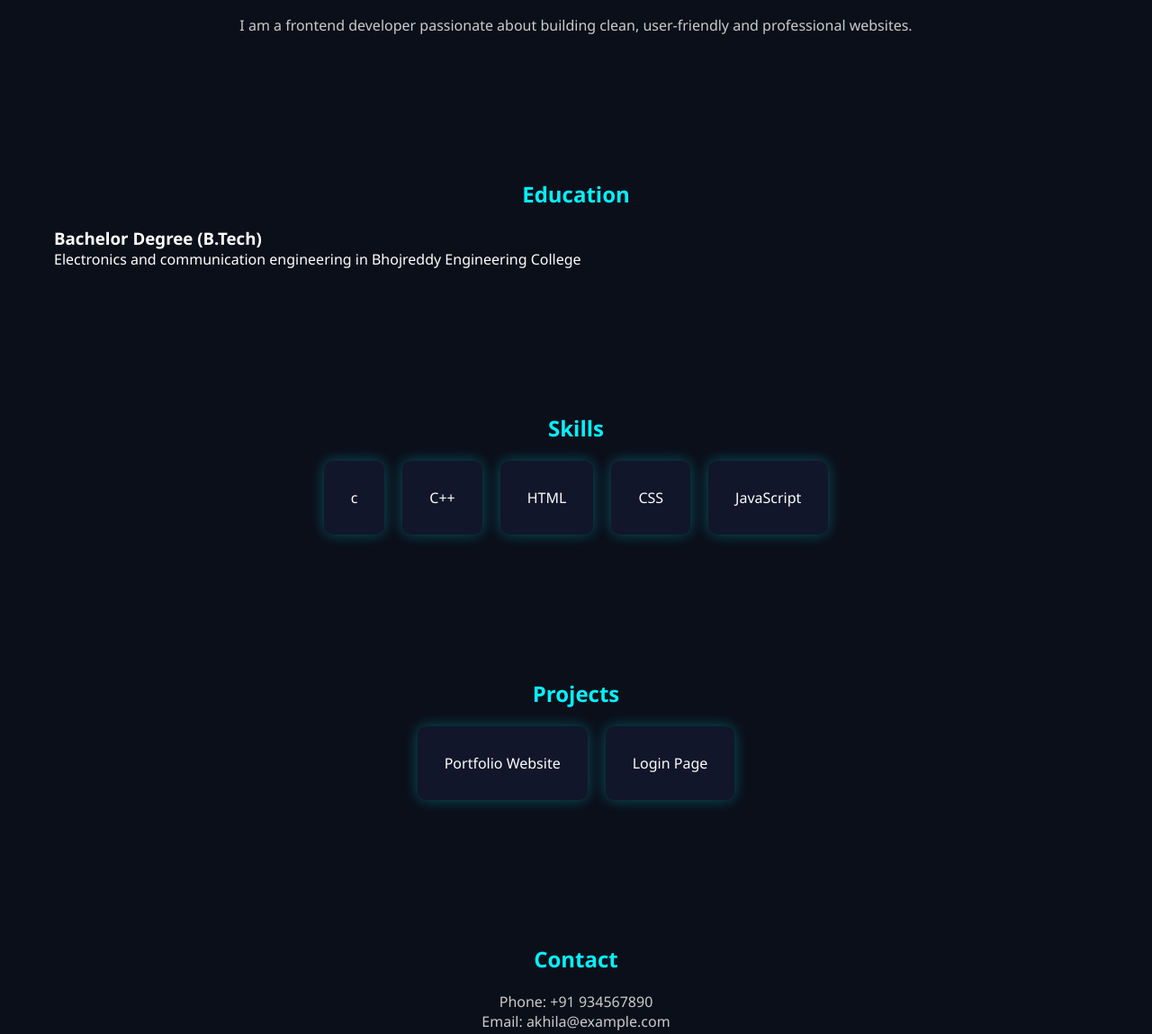
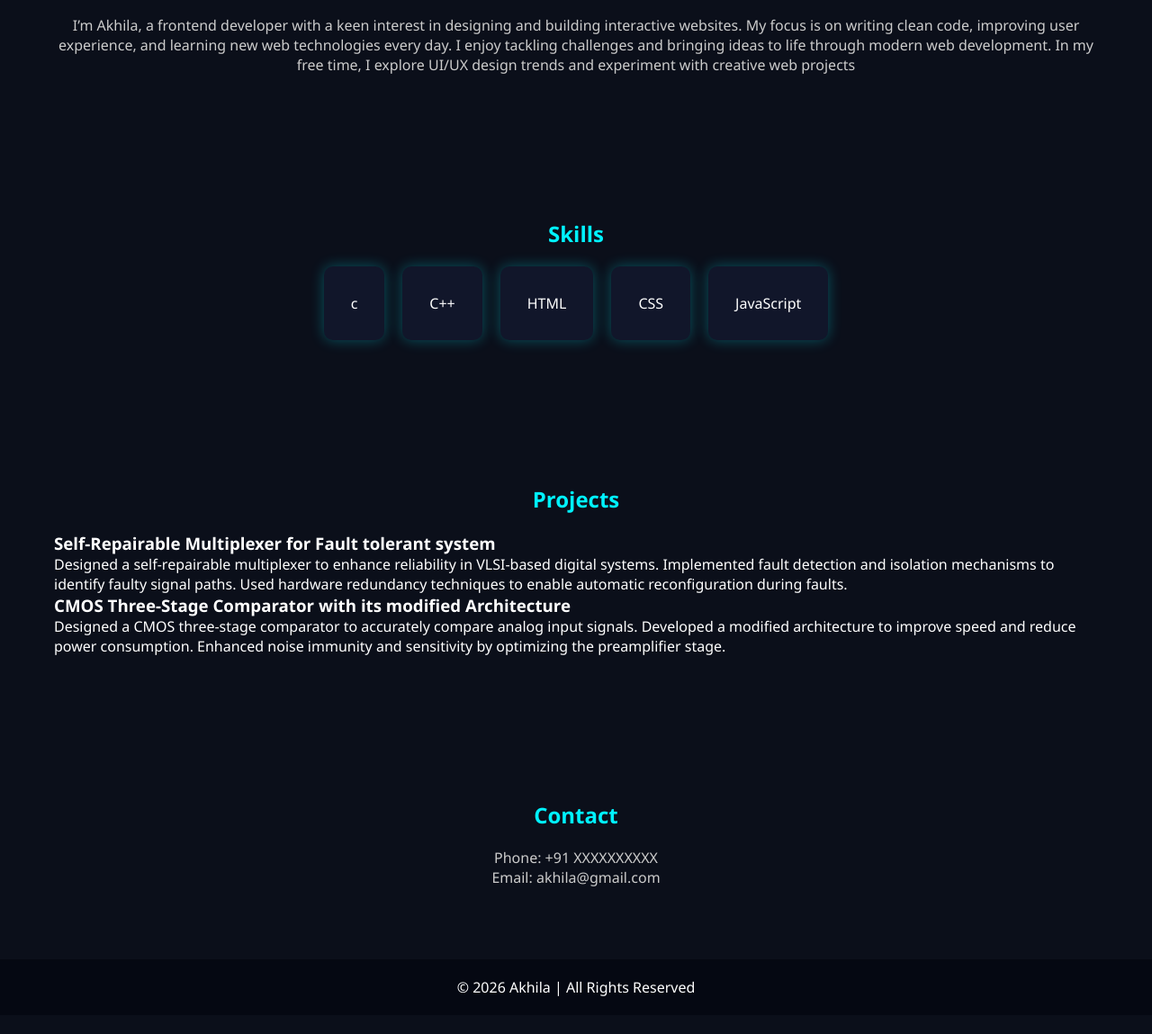
Before and after one commit to akhilakambalapally25-pixel/Akhila-kambalapally, a plain HTML site: page index.html in a window 1280 px wide. Shown: the part 916-2065 px from the top of the page at 90% size. After the commit the page ends 2044 px from the top, so only its background shows below. Drawn offline with Linux system fonts and the light colour scheme.

Commit message:
Revise portfolio webpage content and structure
Updated the content and structure of the portfolio webpage, including enhancements to the About, Skills, and Projects sections.

```diff
--- a/index.html
+++ b/index.html
@@ -14,7 +14,6 @@
     <ul>
         <li><a href="#home" class="active">Home</a></li>
         <li><a href="#about">About</a></li>
-        <li><a href="#education">Education</a></li>
         <li><a href="#skills">Skills</a></li>
         <li><a href="#projects">Projects</a></li>
         <li><a href="#contact">Contact</a></li>
@@ -26,8 +25,7 @@
     <div class="home-text">
         <h1>Hi, It's <span>Akhila</span></h1>
         <h3>I'm a <span class="typing"></span></h3>
-        <p> I am a beginner frontend developer skilled in HTML, CSS, and JavaScript.
-            I am passionate about learning and building websites.</p>
+        <p> I am a beginner frontend developer skilled in HTML, CSS, and JavaScript.</p>
 
         <div class="social">
             <a href="#"><i class="fab fa-linkedin-in"></i></a>
@@ -36,8 +34,8 @@
         </div>
 
         <div class="buttons">
-            <button class="btn ">Contact</button>
-        </div>
+    <a href="#contact" class="btn">Contact</a>
+</div>
     </div>
 
     <div class="home-img">
@@ -49,21 +47,15 @@
 <section id="about">
     <h2 class="title">About Me</h2>
     <p class="center">
-        I am a frontend developer passionate about building clean, user-friendly and professional websites.
+       I’m Akhila, a frontend developer with a keen interest in designing and building interactive websites.
+        My focus is on writing clean code, improving user experience, and learning new web technologies every day.
+        I enjoy tackling challenges and bringing ideas to life through modern web development.
+        In my free time, I explore UI/UX design trends and experiment with creative web projects
     </p>
 </section>
 
-<!-- Education -->
-<section id="education">
-    <h2 class="title">Education</h2>
-    <div class="box">
-        <h3>Bachelor Degree (B.Tech)</h3>
-        <p>Electronics and communication engineering in Bhojreddy Engineering College</p>
-    </div>
-</section>
-
-<!-- Services -->
-<section id="Skills">
+<!-- Skills -->
+<section id="skills">
     <h2 class="title">Skills</h2>
     <div class="cards">
         <div class="card">c</div>
@@ -77,18 +69,32 @@
 <!-- Projects -->
 <section id="projects">
     <h2 class="title">Projects</h2>
-    <div class="cards">
-        <div class="card">Portfolio Website</div>
-        <div class="card">Login Page</div>
+    <div class="projects-container">
+        <div class="project-card">
+            <h3>Self-Repairable Multiplexer for Fault tolerant system</h3>
+            <p>
+              Designed a self-repairable multiplexer to enhance reliability in VLSI-based digital systems.
+              Implemented fault detection and isolation mechanisms to identify faulty signal paths.
+              Used hardware redundancy techniques to enable automatic reconfiguration during faults.
+            </p>
+        </div>
+
+        <div class="project-card">
+            <h3>CMOS Three-Stage Comparator with its modified Architecture</h3>
+            <p>
+              Designed a CMOS three-stage comparator to accurately compare analog input signals.
+              Developed a modified architecture to improve speed and reduce power consumption.
+              Enhanced noise immunity and sensitivity by optimizing the preamplifier stage.
+            </p>
+        </div>
     </div>
 </section>
-
 <!-- Contact -->
 <section id="contact">
 
     <h2 class="title">Contact</h2>
-    <p class="center">Phone: +91 934567890</p>
-    <p class="center">Email: akhila@example.com</p>
+    <p class="center">Phone: +91 XXXXXXXXXX</p>
+    <p class="center">Email: akhila@gmail.com</p>
 </section>
 
 <footer>
```
